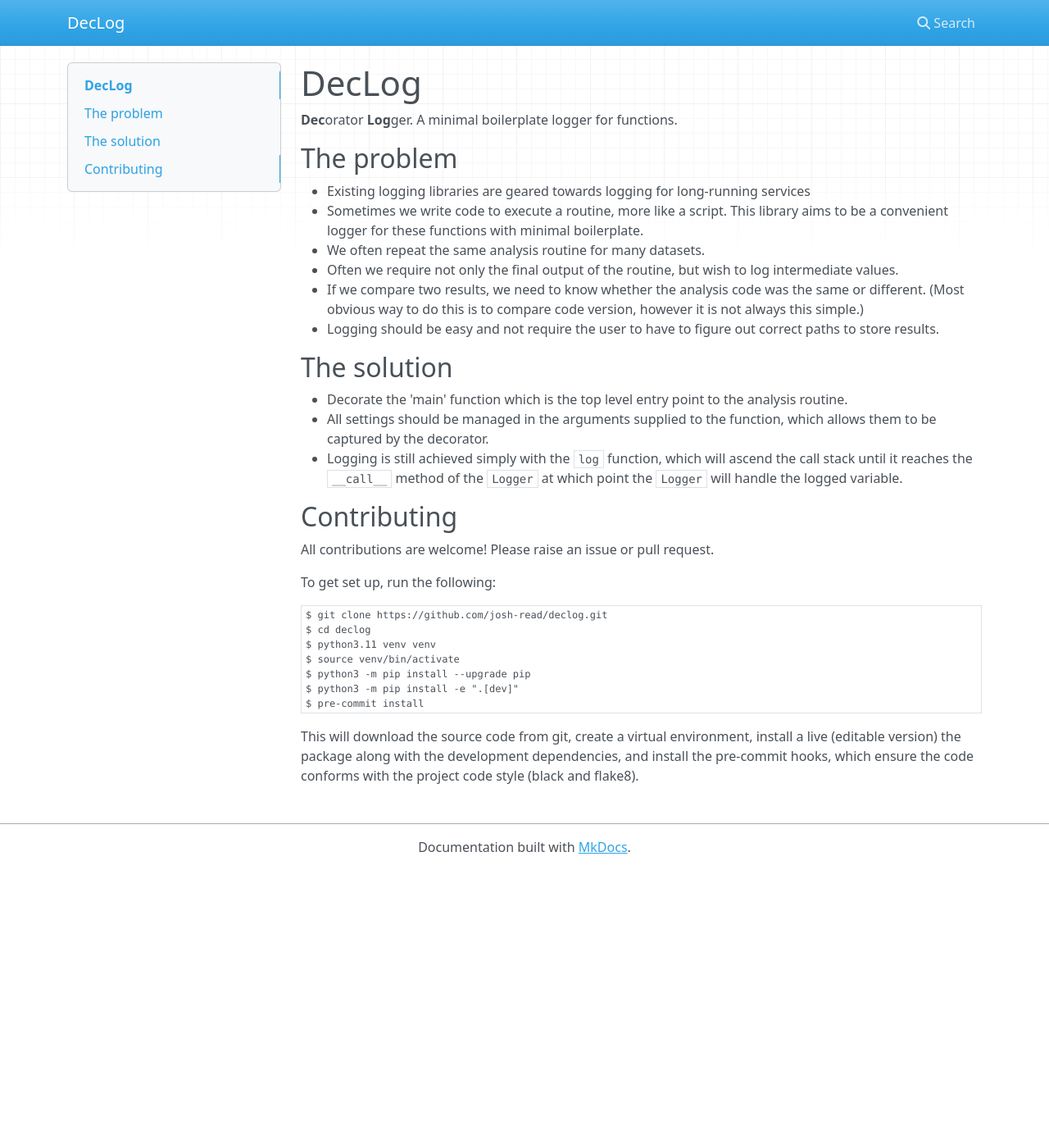
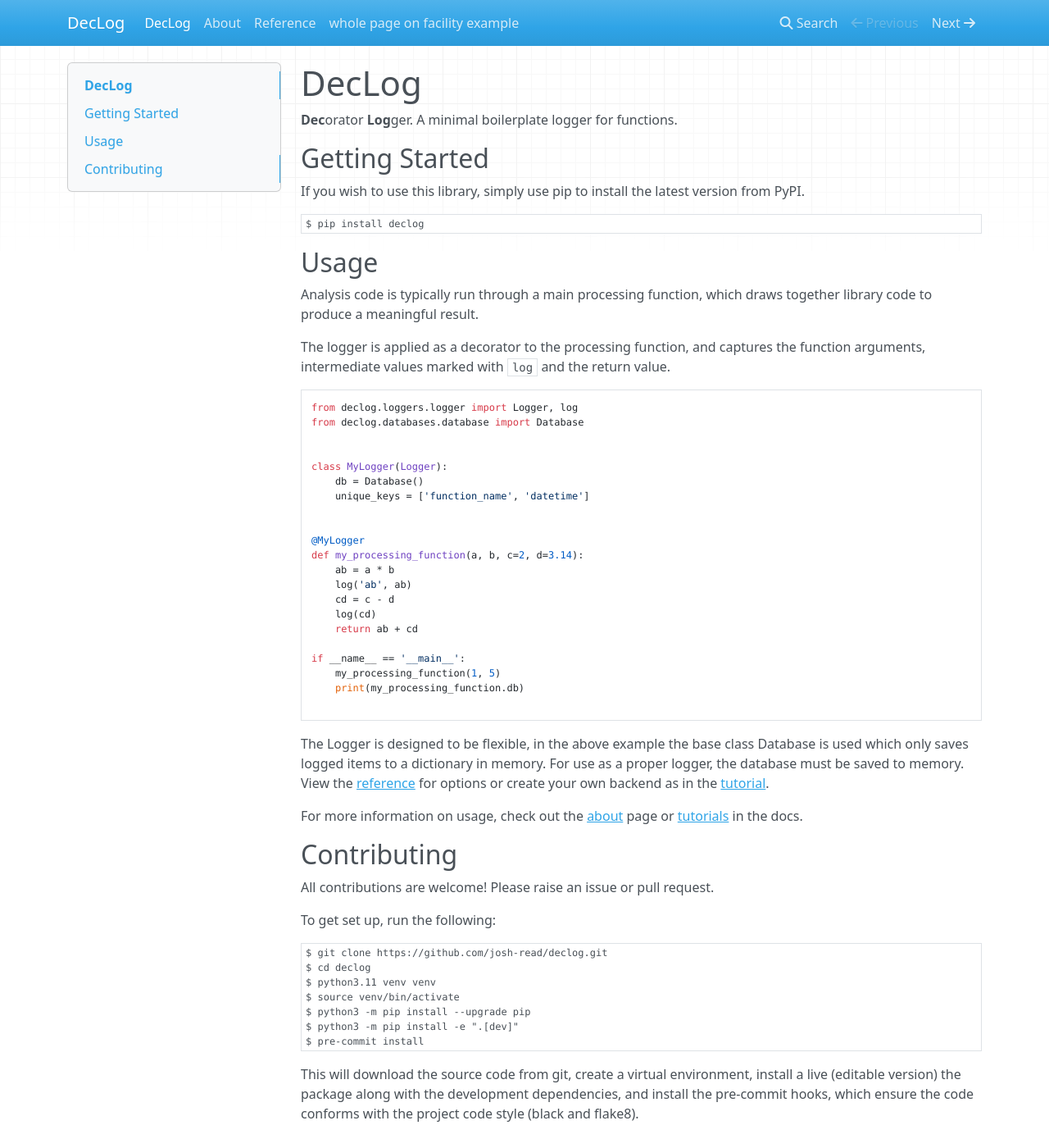
Before and after one commit to josh-read/declog, an MkDocs documentation site: the page built from docs/README.md, in a window 1280 px wide and 1400 px high. Shown: the whole window at 82% size. Built offline with MkDocs 1.6.1, drawn with Linux system fonts in a browser that asks for light colours; nearby versions of some CDN libraries.

Commit message:
Update README.md and add supporting pages

````diff
--- a/docs/README.md
+++ b/docs/README.md
@@ -2,31 +2,56 @@
 
 **Dec**orator **Log**ger. A minimal boilerplate logger for functions.
 
-## The problem
+## Getting Started
 
-- Existing logging libraries are geared towards logging for
-  long-running services
-- Sometimes we write code to execute a routine, more like a
-  script. This library aims to be a convenient logger for these
-  functions with minimal boilerplate.
-- We often repeat the same analysis routine for many datasets.
-- Often we require not only the final output of the routine, but wish to
-  log intermediate values.
-- If we compare two results, we need to know whether the analysis
-  code was the same or different. (Most obvious way to do this is
-  to compare code version, however it is not always this simple.)
-- Logging should be easy and not require the user to have to figure
-  out correct paths to store results.
+If you wish to use this library, simply use pip to install the
+latest version from PyPI.
 
-## The solution
+```commandline
+$ pip install declog
+```
 
-- Decorate the 'main' function which is the top level entry point to the
-  analysis routine.
-- All settings should be managed in the arguments
-  supplied to the function, which allows them to be captured by the decorator.
-- Logging is still achieved simply with the `log` function, which will ascend
-  the call stack until it reaches the `__call__` method of the `Logger` at
-  which point the `Logger` will handle the logged variable.
+## Usage
+
+Analysis code is typically run through a main processing function,
+which draws together library code to produce a meaningful result.
+
+The logger is applied as a decorator to the processing function,
+and captures the function arguments, intermediate values marked
+with `log` and the return value.
+
+```python
+from declog.loggers.logger import Logger, log
+from declog.databases.database import Database
+
+
+class MyLogger(Logger):
+    db = Database()
+    unique_keys = ['function_name', 'datetime']
+
+
+@MyLogger
+def my_processing_function(a, b, c=2, d=3.14):
+    ab = a * b
+    log('ab', ab)
+    cd = c - d
+    log(cd)
+    return ab + cd
+
+if __name__ == '__main__':
+    my_processing_function(1, 5)
+    print(my_processing_function.db)
+
+```
+
+The Logger is designed to be flexible, in the above example the base class
+Database is used which only saves logged items to a dictionary in memory.
+For use as a proper logger, the database must be saved to memory. View the
+[reference](reference.md) for options or create your own backend as in the
+[tutorial](tutorial.md).
+
+For more information on usage, check out the [about](about.md) page or
+[tutorials](tutorial.md) in the docs.
 
 ## Contributing
 
--- /dev/null
+++ b/docs/tutorial.md
@@ -0,0 +1,7 @@
+# whole page on facility example
+
+## set unique keys
+
+## set automatic filling keys
+
+## specialised database
````
Also changed, not shown: docs/about.md (added, +25 -0 lines), docs/reference.md (added).
